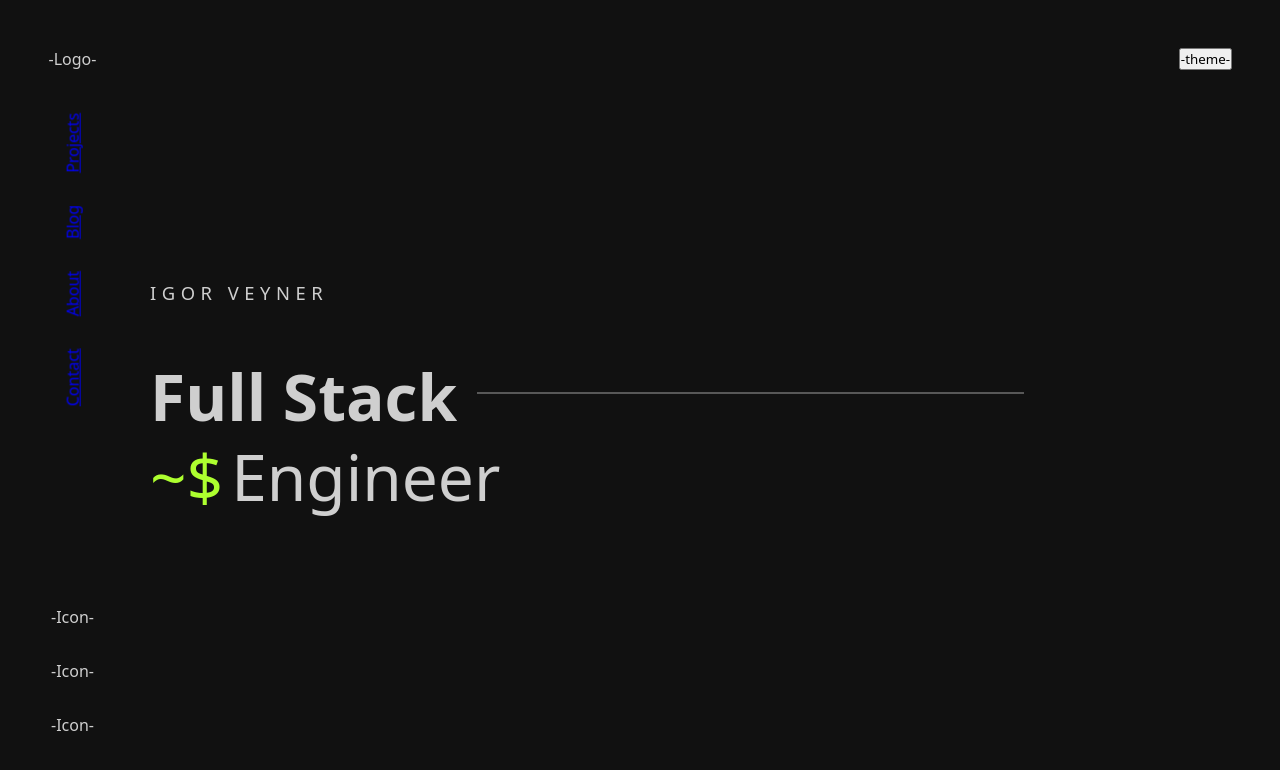
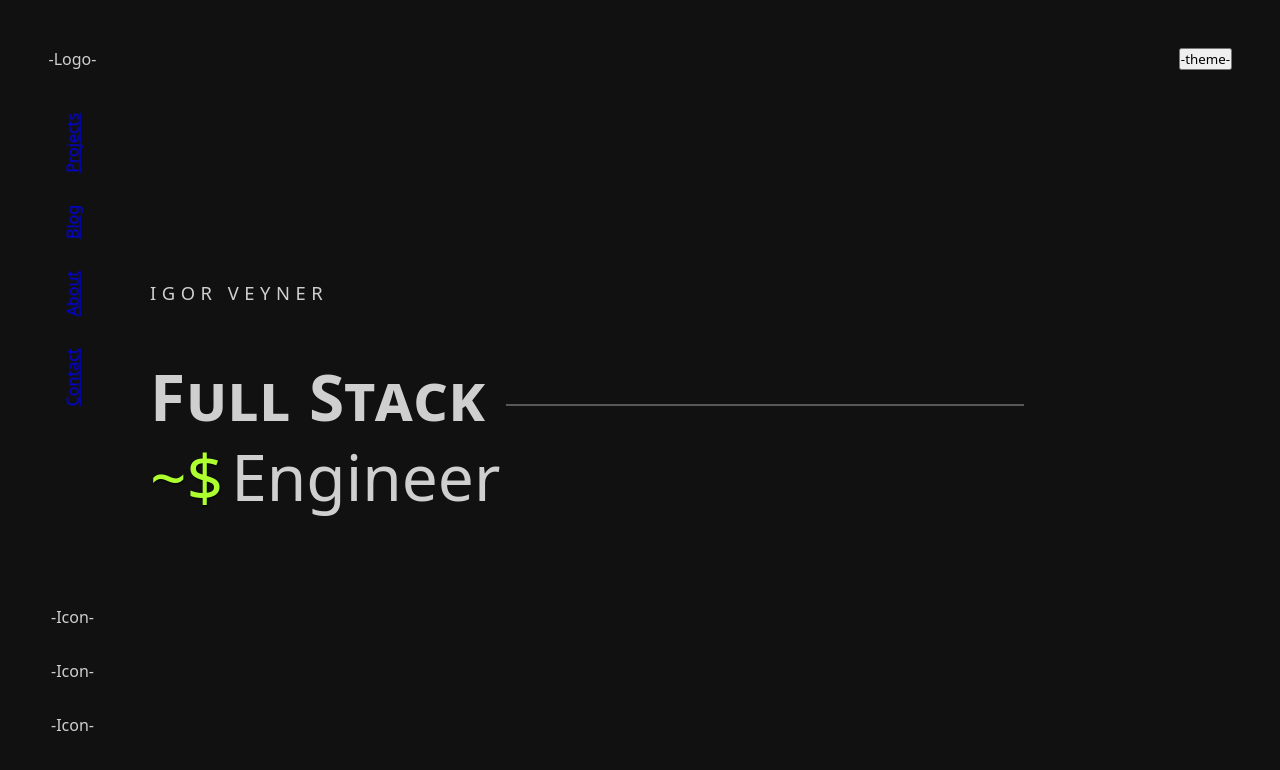
Before and after one commit to IgoVeyner/portfolio, a React (Create React App) app: page / in a window 1280 px wide. Shown: the top 770 px of the page. Built offline with nearby package versions, Linux system fonts and the light colour scheme.

Commit message:
update styling for intro title

```diff
--- a/src/components/IntroText/index.css
+++ b/src/components/IntroText/index.css
@@ -24,6 +24,8 @@
 .li-rotate {
   font-weight: bolder;
   text-align: end;
+  font-variant: small-caps;
+  letter-spacing: 1px;
 }
 
 .rotate-container {
@@ -45,6 +47,8 @@
   height: 2px;
   margin-left: 20px;
   transform-origin: left;
+  position: relative;
+  top: 12px;
 }
 
 .light-line {
@@ -63,9 +67,9 @@
 }
 
 .linux {
-  /* font-weight: lighter; */
   color: greenyellow;
   margin-right: var(--spaceS);
+  text-shadow: black 1px 1px 2px;
 }
 
 @keyframes slide {
```
